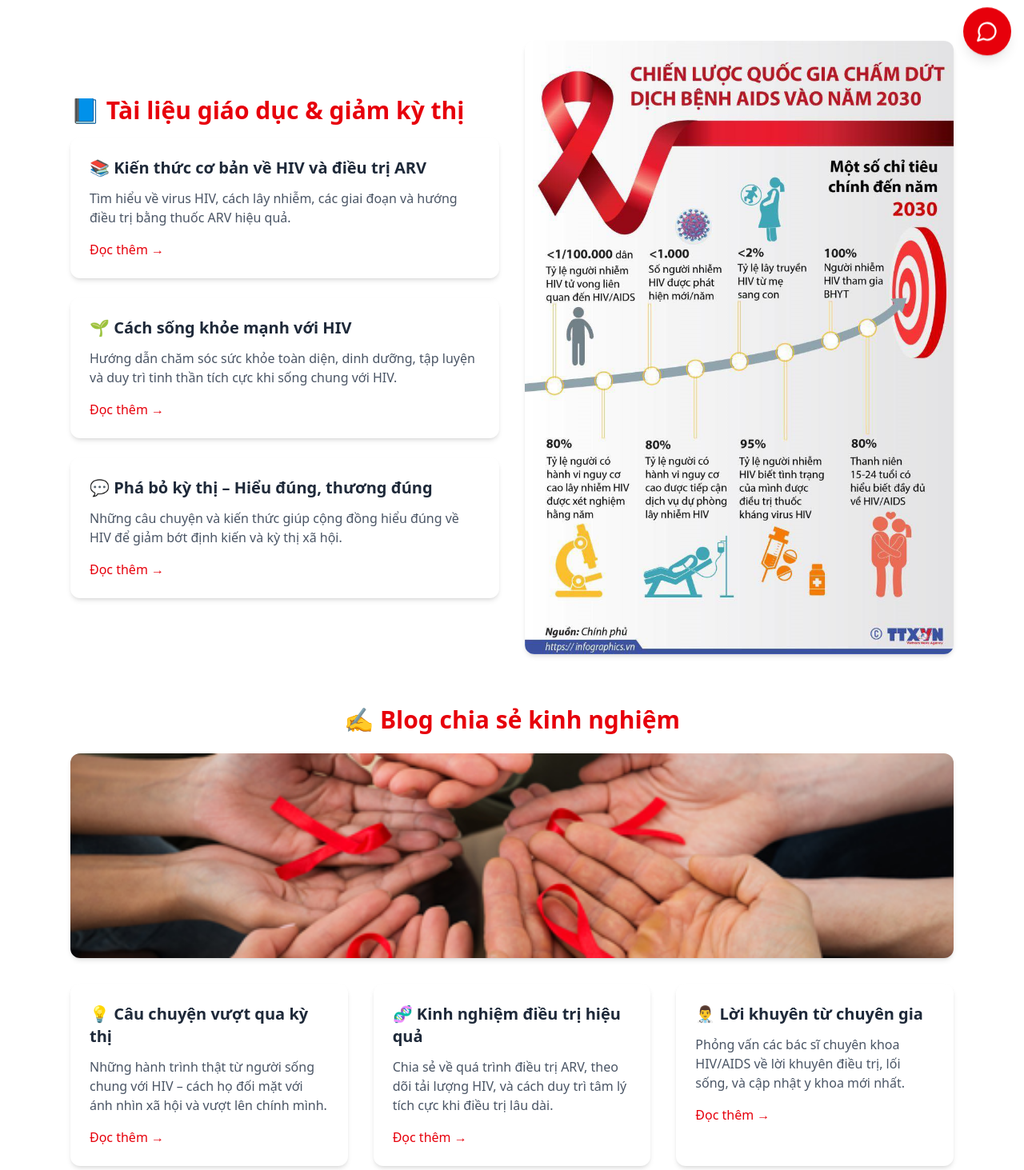
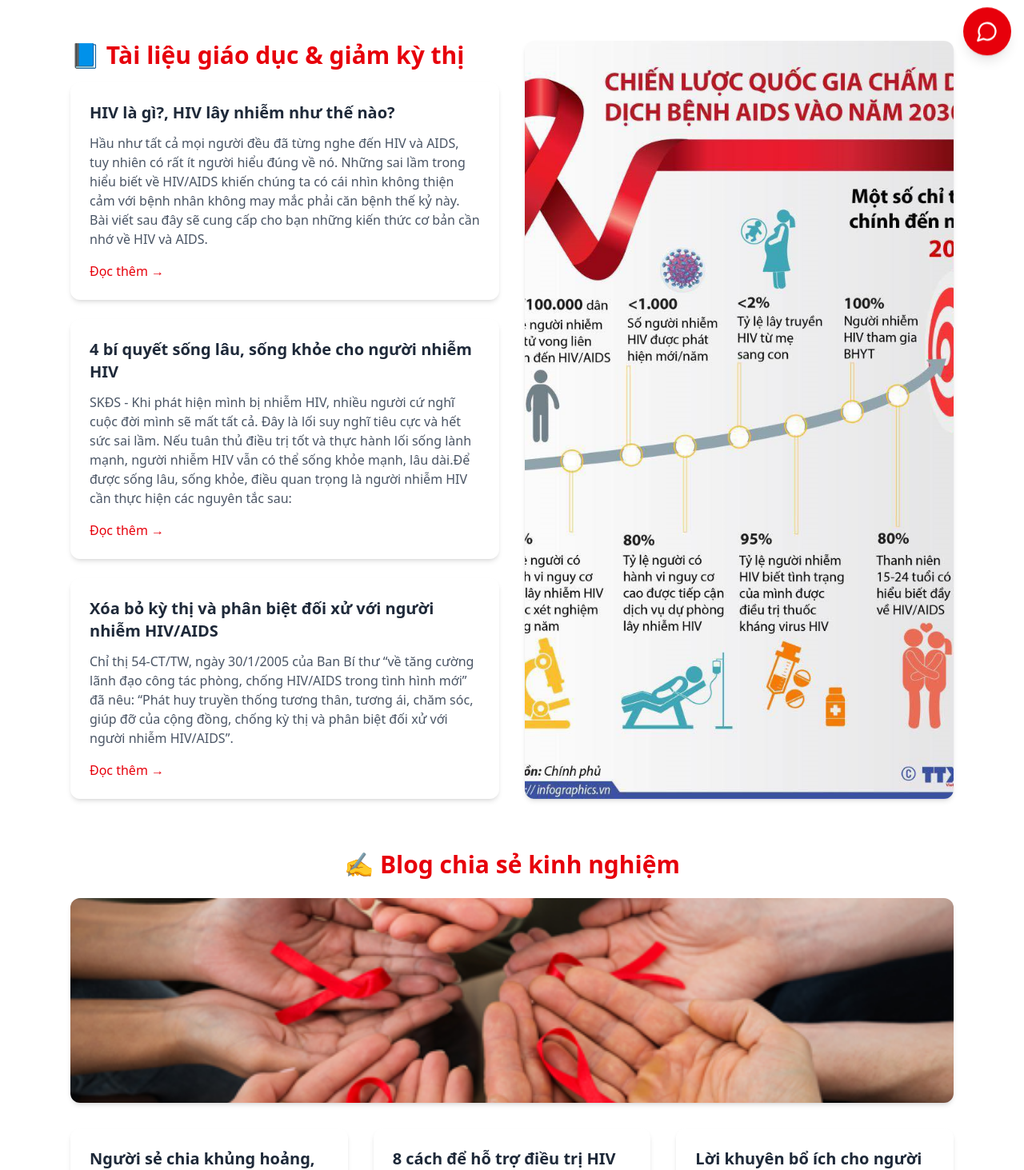
Before and after one commit to YenNhi206/swpHIVproject, a React (Vite) app: page / in a window 1280 px wide. Shown: the part 700-2163 px from the top of the page at 80% size. Built offline with nearby package versions, Linux system fonts and the light colour scheme.

Commit message:
Update HomePage.jsx

```diff
--- a/src/pages/HomePage.jsx
+++ b/src/pages/HomePage.jsx
@@ -64,21 +64,21 @@ export default function HomePage() {
           {/* Mỗi bài tài liệu */}
           {[
             {
-              title: "📚 Kiến thức cơ bản về HIV và điều trị ARV",
+              title: "HIV là gì?, HIV lây nhiễm như thế nào?",
               description:
-                "Tìm hiểu về virus HIV, cách lây nhiễm, các giai đoạn và hướng điều trị bằng thuốc ARV hiệu quả.",
+                "Hầu như tất cả mọi người đều đã từng nghe đến HIV và AIDS, tuy nhiên có rất ít người hiểu đúng về nó. Những sai lầm trong hiểu biết về HIV/AIDS khiến chúng ta có cái nhìn không thiện cảm với bệnh nhân không may mắc phải căn bệnh thế kỷ này. Bài viết sau đây sẽ cung cấp cho bạn những kiến thức cơ bản cần nhớ về HIV và AIDS.",
               link: "https://www.vinmec.com/vie/bai-viet/hiv-va-aids-nhung-dieu-ban-can-nho-vi",
             },
             {
-              title: "🌱 Cách sống khỏe mạnh với HIV",
+              title: "4 bí quyết sống lâu, sống khỏe cho người nhiễm HIV",
               description:
-                "Hướng dẫn chăm sóc sức khỏe toàn diện, dinh dưỡng, tập luyện và duy trì tinh thần tích cực khi sống chung với HIV.",
+                "SKĐS - Khi phát hiện mình bị nhiễm HIV, nhiều người cứ nghĩ cuộc đời mình sẽ mất tất cả. Đây là lối suy nghĩ tiêu cực và hết sức sai lầm. Nếu tuân thủ điều trị tốt và thực hành lối sống lành mạnh, người nhiễm HIV vẫn có thể sống khỏe mạnh, lâu dài.Để được sống lâu, sống khỏe, điều quan trọng là người nhiễm HIV cần thực hiện các nguyên tắc sau:",
               link: "https://bvquan5.medinet.gov.vn/hivaids/4-bi-quyet-song-lau-song-khoe-cho-nguoi-nhiem-hiv-cmobile16896-191243.aspx",
             },
             {
-              title: "💬 Phá bỏ kỳ thị – Hiểu đúng, thương đúng",
+              title: "Xóa bỏ kỳ thị và phân biệt đối xử với người nhiễm HIV/AIDS",
               description:
-                "Những câu chuyện và kiến thức giúp cộng đồng hiểu đúng về HIV để giảm bớt định kiến và kỳ thị xã hội.",
+                "Chỉ thị 54-CT/TW, ngày 30/1/2005 của Ban Bí thư “về tăng cường lãnh đạo công tác phòng, chống HIV/AIDS trong tình hình mới” đã nêu: “Phát huy truyền thống tương thân, tương ái, chăm sóc, giúp đỡ của cộng đồng, chống kỳ thị và phân biệt đối xử với người nhiễm HIV/AIDS”.",
               link: "https://btgtu.binhthuan.dcs.vn/Trang-chu/post/1520/xoa-bo-ky-thi-va-phan-biet-doi-xu-voi-nguoi-nhiem-hivaids",
             },
           ].map(({ title, description, link }) => (
@@ -126,21 +126,21 @@ export default function HomePage() {
         <div className="grid md:grid-cols-3 gap-8">
           {[
             {
-              title: "💡 Câu chuyện vượt qua kỳ thị",
+              title: "Người sẻ chia khủng hoảng, buồn vui cùng bệnh nhân HIV",
               description:
-                "Những hành trình thật từ người sống chung với HIV – cách họ đối mặt với ánh nhìn xã hội và vượt lên chính mình.",
+                "SKĐS - Người nhiễm HIV thường nghĩ rằng, họ sẽ nhận được sự kỳ thị, xa lánh... thay vì thương cảm, sẻ chia từ cộng đồng. Vậy nên, để người bệnh chủ động và an tâm điều trị cần được sự tư vấn, quan tâm nhiều từ đội ngũ nhân viên y tế...",
               link: "https://bvquan5.medinet.gov.vn/chuyen-muc/nguoi-se-chia-khung-hoang-buon-vui-cung-benh-nhan-hiv-c16896-131217.aspx",
             },
             {
-              title: "🧬 Kinh nghiệm điều trị hiệu quả",
+              title: "8 cách để hỗ trợ điều trị HIV hiệu quả và tăng cường hệ miễn dịch",
               description:
-                "Chia sẻ về quá trình điều trị ARV, theo dõi tải lượng HIV, và cách duy trì tâm lý tích cực khi điều trị lâu dài.",
+                "Thuốc điều trị HIV là chìa khóa để bệnh nhân HIV khỏe mạnh khi sống chung với loại virus này. Tuy nhiên, một số thói quen dưới đây có thể hỗ trợ việc điều trị hiệu quả hơn và tăng cường hệ miễn dịch của người nhiễm HIV",
               link: "https://vaac.gov.vn/8-cach-de-ho-tro-dieu-tri-hiv-hieu-qua-va-tang-cuong-he-mien-dich.html",
             },
             {
-              title: "👨‍⚕️ Lời khuyên từ chuyên gia",
+              title: "Lời khuyên bổ ích cho người nhiễm HIV/AIDS",
               description:
-                "Phỏng vấn các bác sĩ chuyên khoa HIV/AIDS về lời khuyên điều trị, lối sống, và cập nhật y khoa mới nhất.",
+                "Đối với những người nhiễm HIV/AIDS, cần thêm vitamin và khoáng chất để giúp sửa chữa và chữa lành các tế bào bị hư hỏng, cải thiện hệ thống miễn dịch.",
               link: "https://moh.gov.vn/chuong-trinh-muc-tieu-quoc-gia/-/asset_publisher/7ng11fEWgASC/content/loi-khuyen-bo-ich-cho-nguoi-nhiem-hiv-aids",
             },
           ].map(({ title, description, link }) => (
```
